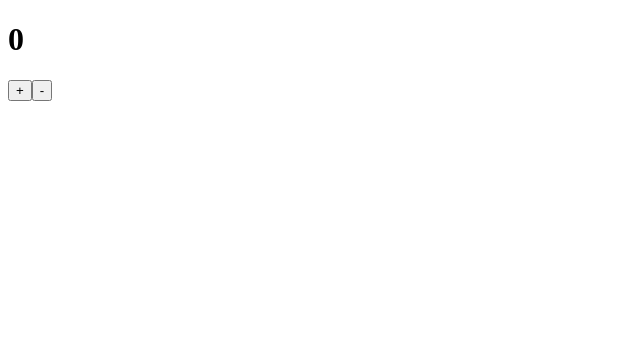
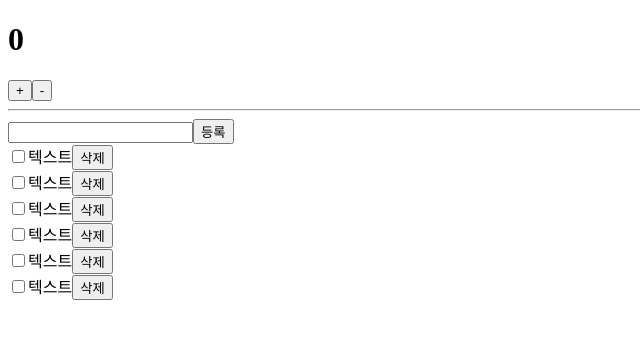
Before and after one commit to donghyuk-yoo/react-redux-tuturial, a React (Create React App) app: page / in a window 1280 px wide. Shown: the top 338 px of the page, without its empty margins (0-640 px from the left). Built offline with nearby package versions, Linux system fonts and the light colour scheme.

Commit message:
Todos Component

```diff
--- a/src/App.js
+++ b/src/App.js
@@ -1,10 +1,13 @@
 import React from 'react';
 import Counter from './components/Counter';
+import Todos from './components/Todos';
 
 function App() {
   return (
     <div>
       <Counter number={0} />
+      <hr />
+      <Todos />
     </div>
   );
 }
--- a/src/components/Counter.js
+++ b/src/components/Counter.js
@@ -1,6 +1,5 @@
 import React from 'react';
 
-// 프레젠테이션 컴포넌트, 보여주기
 const Counter = ({ number, onIncrease, onDecrease }) => {
   return (
     <div>
--- /dev/null
+++ b/src/components/Todos.js
@@ -0,0 +1,43 @@
+import React from 'react';
+
+const TodoItem = ({ todo, onToggle, onRemove }) => {
+  return (
+    <div>
+      <input type="checkbox" />
+      <span>텍스트</span>
+      <button>삭제</button>
+    </div>
+  );
+};
+
+const Todos = ({
+  input,
+  todos,
+  onChangeInput,
+  onInsert,
+  onToggle,
+  onRemove,
+}) => {
+  const onSubmit = (e) => {
+    e.preventDefault();
+  };
+
+  return (
+    <div>
+      <form onSubmit={onSubmit}>
+        <input />
+        <button type="submit">등록</button>
+      </form>
+      <div>
+        <TodoItem />
+        <TodoItem />
+        <TodoItem />
+        <TodoItem />
+        <TodoItem />
+        <TodoItem />
+      </div>
+    </div>
+  );
+};
+
+export default Todos;
```
